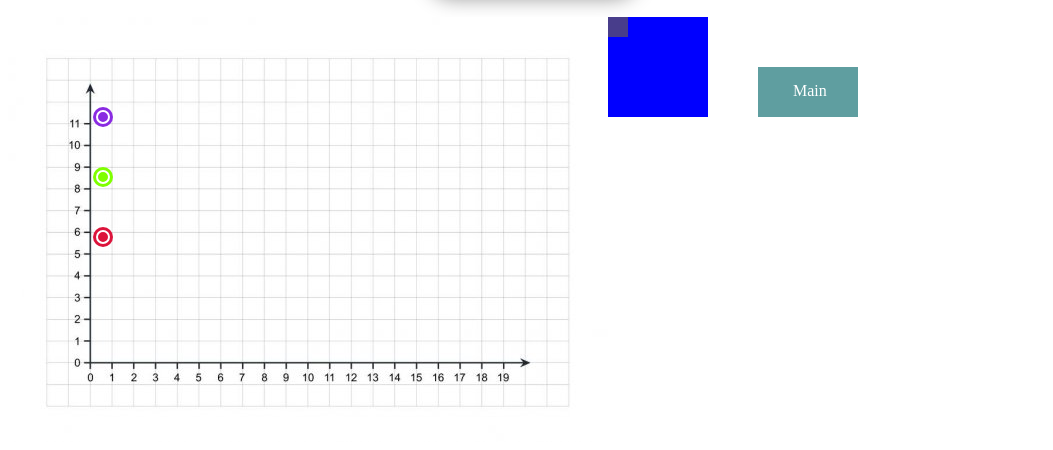
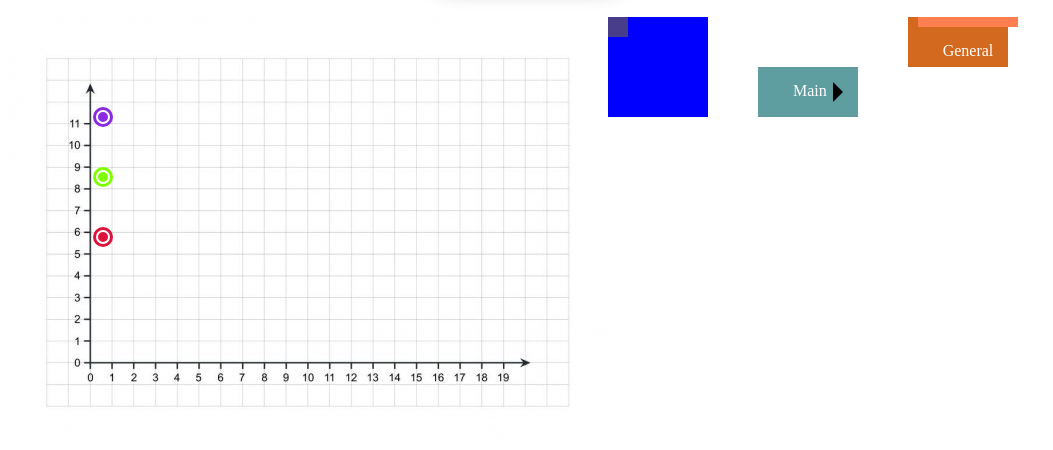
Before and after one commit to AvAValera/web, a plain HTML site: page Learn/news-block.html in a window 1280 px wide. Shown: the part 481-931 px from the top of the page, without its empty margins (0-1053 px from the left). Drawn offline with Linux system fonts and the light colour scheme.

Commit message:
edit anim

```diff
--- a/Learn/news-block.html
+++ b/Learn/news-block.html
@@ -71,16 +71,29 @@
         </div>
         <div class="menu">
             <div class="menu__button">
+                <div class="button__icon"></div>
                 <a href="#">Main</a>
             </div>
-            <div class="menu__conteiner"></div>
+            <div class="menu__conteiner">
                     <div class="nav1 menu__button2"><p>General</p></div>
                     <div class="nav2 menu__button2"><p>Contact</p></div>
                     <div class="nav3 menu__button2"><p>About</p></div>
+            </div>
+        </div>
+        <div class="menu2">
+
+            <div class="menu2__button">
+                <div class="menu2_container">
+                    <div class="container_nav">General</div>
+                    <div class="container_nav">Contact</div>
+                    <div class="container_nav">About</div>
                 </div>
+            </div>
+
         </div>
     </div>
 
 
+
 </body>
 </html>
--- a/Learn/news-style.css
+++ b/Learn/news-style.css
@@ -1,4 +1,6 @@
-
+*{
+    box-sizing: border-box;
+}
 
 
 
@@ -284,6 +286,18 @@
     left: 35px;
     top: 15px;
 }
+.button__icon{
+    position: absolute;
+    width: 20px;
+    height: 20px;
+    border-top: 10px solid transparent;
+    border-left: 10px solid black ;
+    border-bottom: 10px solid transparent;
+    right: 5px;
+    top: 15px;
+    transition: .5s linear;
+
+}
 .menu__button2{
     position: absolute;
     width: 100px;
@@ -310,3 +324,50 @@
 .menu:hover .menu__button{
     background-color: yellowgreen;
 }
+.menu:hover .button__icon{
+    transform: rotate(90deg);
+    top: 20px;
+}
+
+.menu2{
+    position: relative;
+}
+.menu2__button{
+    position: absolute;
+    width: 100px;
+    height: 50px;
+    background-color: chocolate;
+}
+
+.menu2_container{
+    position: absolute;
+    width: 100px;
+    height: 10px;
+    background-color: coral;
+    top: 0;
+    left: 10px;
+}
+.menu2_container div{
+    color: white;
+    text-align: center;
+    margin: 25px 0;
+}
+.menu2__button:hover .menu2_container{
+    animation: anim_conteiner 0.5s linear forwards;
+}
+@keyframes anim_conteiner{
+    0%{
+        left: 10px;
+    }
+    50%{
+
+    }
+    80%{
+        left: 100px;
+        height: 10px;
+    }
+    100%{
+        left: 100px;
+        height: 150px;
+    }
+}
```
